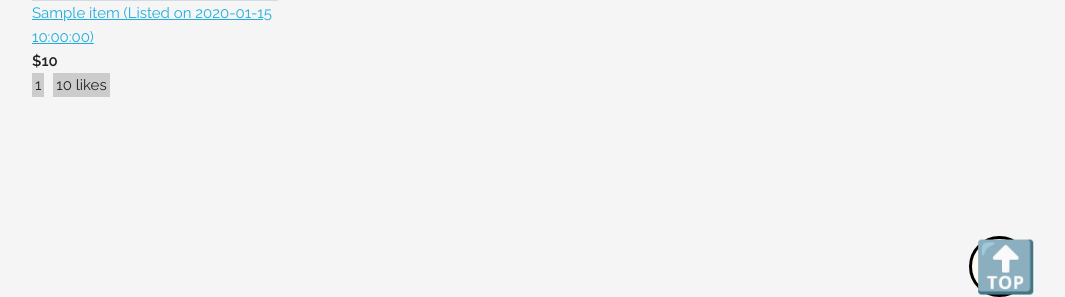
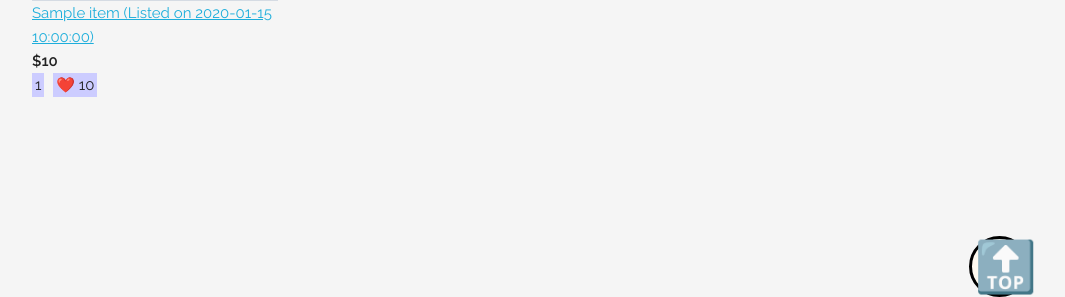
Before and after one commit to linstantnoodles/shouldiputitback, a Flask app: template templates/search.html in a window 1280 px wide. Shown: the part 695-992 px from the top of the page, without its empty margins (98-1163 px from the left). Run offline with Flask 2, Linux system fonts and the light colour scheme; the template is opened without the code that fills it: most values are stand-ins (such as "Sample title", 1, 10 or a date in 2020); grey boxes marked "Sample" are stand-in pictures.

Commit message:
Change likes word into emoji

```diff
--- a/static/css/skeleton.css
+++ b/static/css/skeleton.css
@@ -524,7 +524,7 @@ body {
 }
 
 .item .size, .item .likes {
-    background-color: #ccc;
+    background-color: #CCF;
     padding: 3px;
     margin-right: 5px;
 }
--- a/templates/search.html
+++ b/templates/search.html
@@ -94,8 +94,8 @@
                         <span class="price"><strong>${{ item.price }}</strong></span>
                         <span class="size">{{ item.size }}</span>
                         <span class="likes">
+                            ❤️
                             {{ item.likes }}
-                            likes
                         </span>
                     </div>
                 {% endfor %}
```
